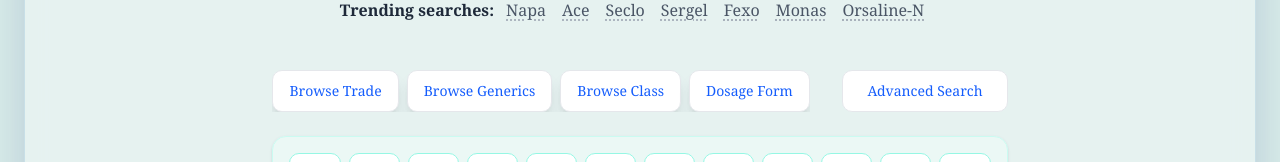
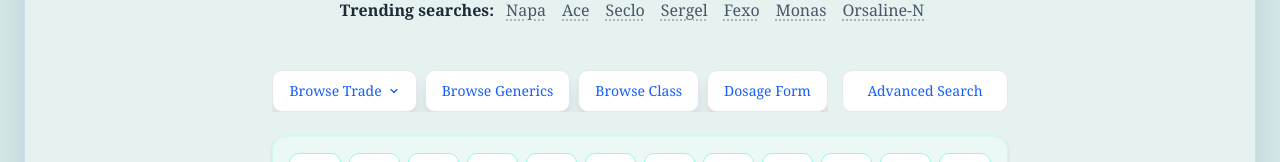
Before and after one commit to qilaro/Med-Nest, a Next.js app in the folder frontend/: page / in a window 1280 px wide. Shown: the part 443-605 px from the top of the page. Built offline with nearby package versions, Linux system fonts and the light colour scheme; no server answers; the database is empty; a web font is replaced by a local one.

Commit message:
feat: Browse Trade dropdown with Pharma + Herbal options

```diff
--- a/frontend/components/drugs/AZBrowse.tsx
+++ b/frontend/components/drugs/AZBrowse.tsx
@@ -7,19 +7,18 @@ import { useRouter, useSearchParams } from "next/navigation";
 const LETTERS = "ABCDEFGHIJKLMNOPQRSTUVWXYZ".split("");
 const TABS = ["Browse Trade", "Browse Generics", "Browse Class", "Dosage Form"];
 
-/**
- * AZBrowse Content Component
- */
 function AZBrowseContent({ showAdvancedSearch = true }: { showAdvancedSearch?: boolean }) {
   const router = useRouter();
   const searchParams = useSearchParams();
   const currentLetter = searchParams.get("letter");
   const [activeTab, setActiveTab] = useState("");
+  const [showTradeDropdown, setShowTradeDropdown] = useState(false);
 
   const handleTabClick = (tab: string) => {
     setActiveTab(tab);
+    setShowTradeDropdown(false);
     if (tab === "Browse Trade") {
-      router.push("/trade");
+      setShowTradeDropdown(true);
     } else if (tab === "Browse Generics") {
       router.push("/generics");
     } else if (tab === "Browse Class") {
@@ -34,7 +33,29 @@ function AZBrowseContent({ showAdvancedSearch = true }: { showAdvancedSearch?: b
       {/* Tabs */}
       <div className="flex justify-between items-center mb-6">
         <div className="flex gap-2 flex-nowrap overflow-x-auto">
-          {TABS.map((tab) => (
+          {TABS.map((tab) =>
+            tab === "Browse Trade" ? (
+              <div key={tab} className="relative">
+                <button
+                  onClick={() => handleTabClick(tab)}
+                  onBlur={() => setTimeout(() => setShowTradeDropdown(false), 200)}
+                  className={`px-4 py-2.5 rounded-lg font-medium text-sm whitespace-nowrap transition-colors cursor-pointer shadow-lg flex items-center gap-1.5 ${
+                    showTradeDropdown
+                      ? "bg-[#0D261E] text-white"
+                      : "bg-white text-blue-600 hover:bg-gray-100 border border-gray-200"
+                  }`}
+                >
+                  {tab}
+                  <svg width="12" height="12" viewBox="0 0 24 24" fill="none" stroke="currentColor" strokeWidth="2.5" strokeLinecap="round" strokeLinejoin="round"><path d="m6 9 6 6 6-6"/></svg>
+                </button>
+                {showTradeDropdown && (
+                  <div className="absolute top-full mt-1 bg-white rounded-lg shadow-lg border border-gray-200 py-1 z-50 min-w-[160px]">
+                    <Link href="/drugs?type=allopathic" className="block px-4 py-2.5 text-sm text-gray-700 hover:bg-teal-50 hover:text-teal-700 transition-colors" onClick={() => setShowTradeDropdown(false)}>Pharmaceutical</Link>
+                    <Link href="/drugs?type=herbal" className="block px-4 py-2.5 text-sm text-gray-700 hover:bg-teal-50 hover:text-teal-700 transition-colors" onClick={() => setShowTradeDropdown(false)}>Herbal / Traditional</Link>
+                  </div>
+                )}
+              </div>
+            ) : (
               <button
                 key={tab}
                 onClick={() => handleTabClick(tab)}
@@ -46,7 +67,8 @@ function AZBrowseContent({ showAdvancedSearch = true }: { showAdvancedSearch?: b
               >
                 {tab}
               </button>
-          ))}
+            )
+          )}
         </div>
         {showAdvancedSearch && (
           <Link
```
Lines whose indentation alone changed are shown as unchanged.
